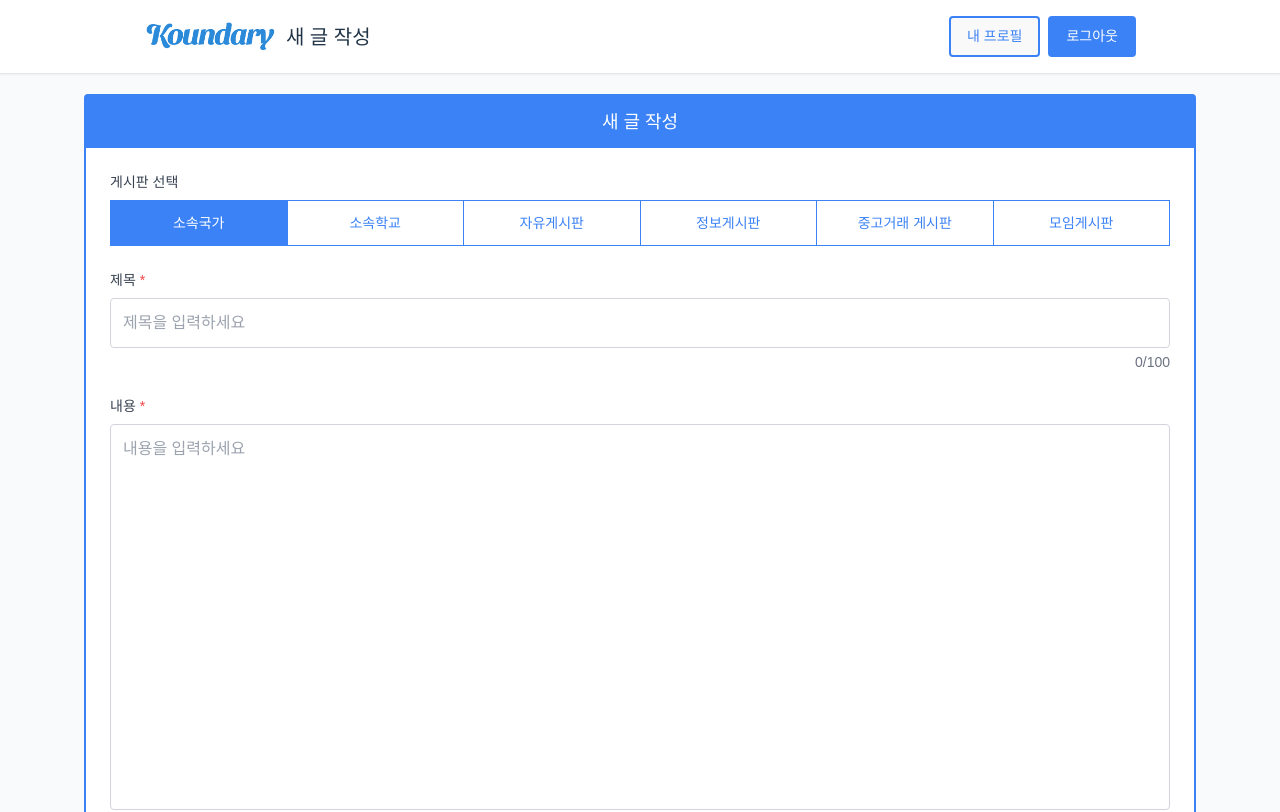
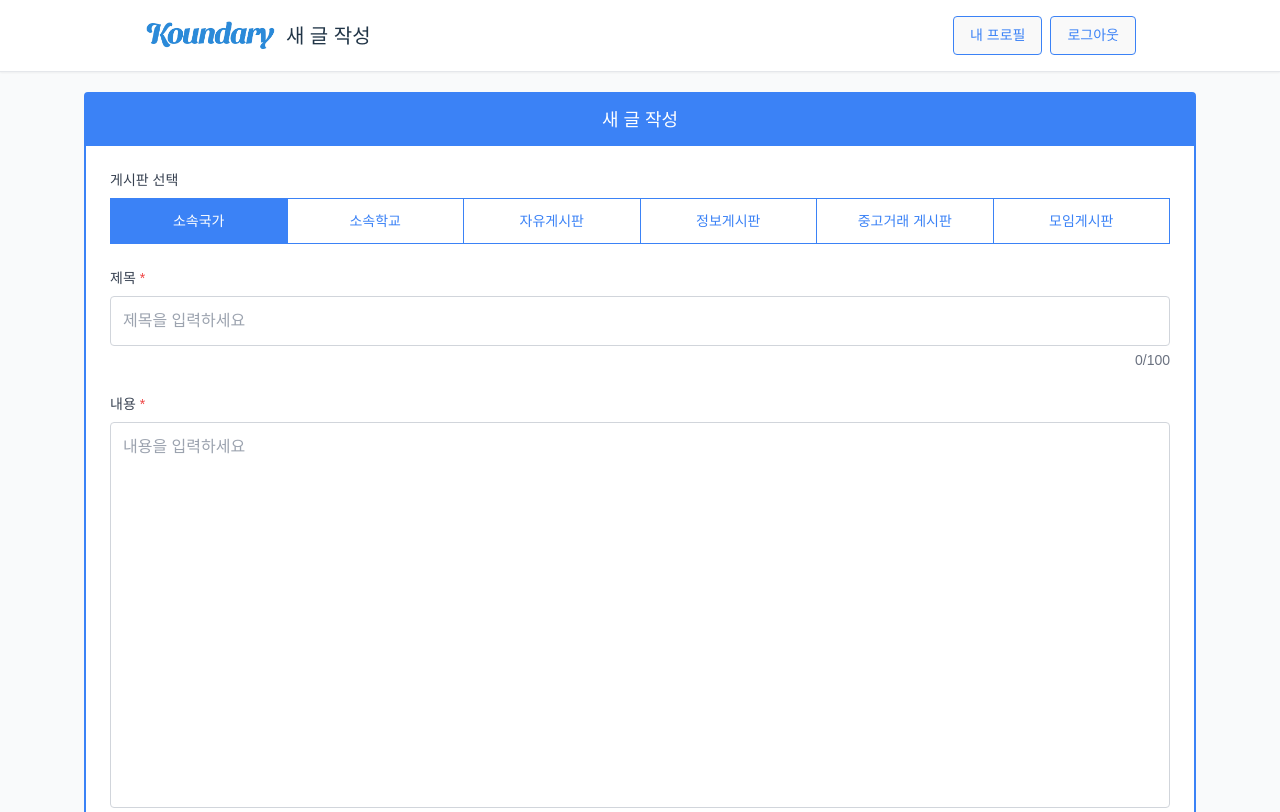
Before and after one commit to ekfgo0/koundary-oreum-web, a React (Vite) app: page /posts in a window 1280 px wide. Shown: the top 812 px of the page. Built offline with nearby package versions, Linux system fonts and the light colour scheme.

Commit message:
style: 내프로필 로그아웃 버튼 테두리 얇게 수정

```diff
--- a/src/pages/Posts/Posts.jsx
+++ b/src/pages/Posts/Posts.jsx
@@ -114,11 +114,11 @@ const Post = () => {
           </div>
 
           <div className="flex gap-2">
-            <button className="px-4 py-2 border-2 border-blue-500 text-blue-500 rounded hover:bg-blue-500 hover:text-white transition-all">
+            <button className="px-4 py-2 border border-blue-500 text-blue-500 rounded hover:bg-blue-500 hover:text-white transition-all">
               내 프로필
             </button>
             <button
-              className="px-4 py-2 bg-blue-500 text-white border-2 border-blue-500 rounded hover:bg-blue-600 transition-all"
+              className="px-4 py-2 border border-blue-500 text-blue-500 rounded hover:bg-blue-500 hover:text-white transition-all"
             >
               로그아웃
             </button>
```
